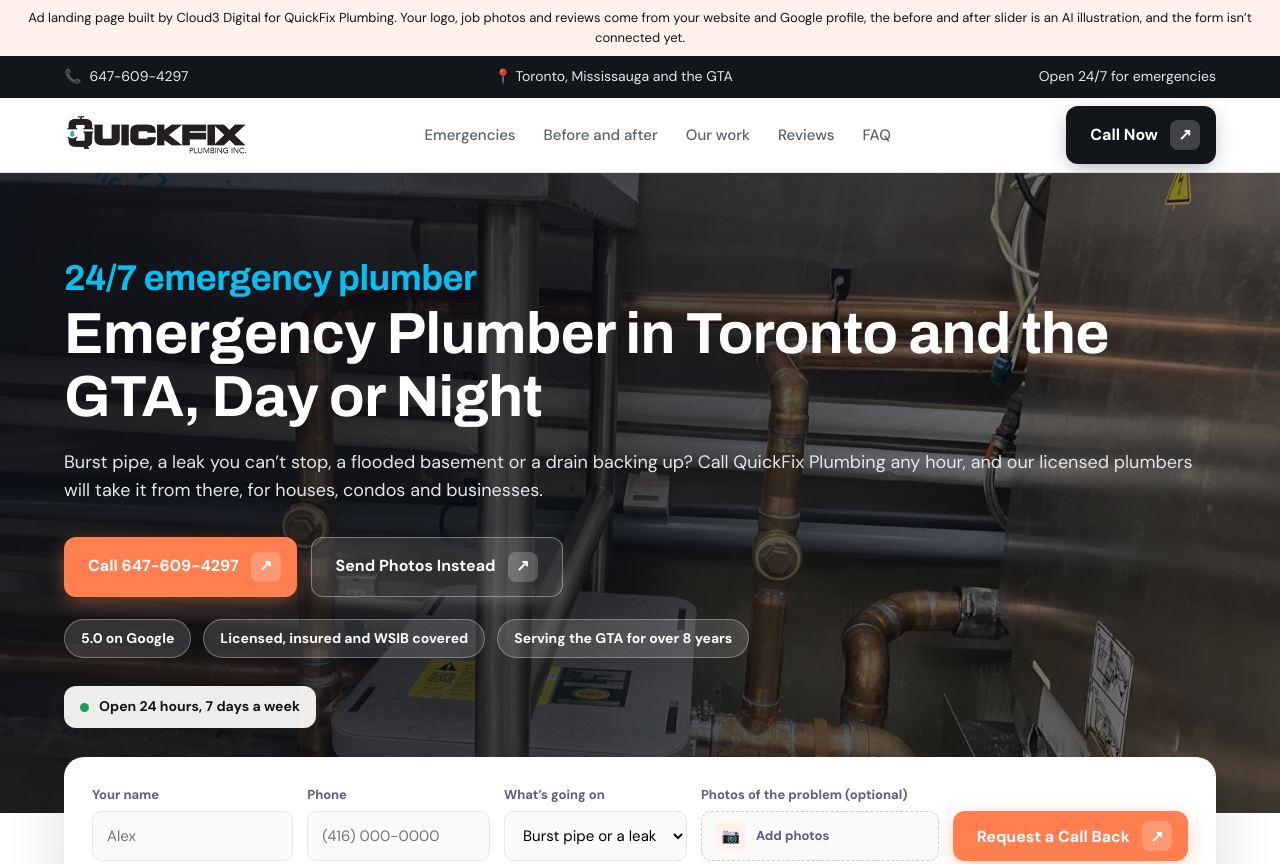
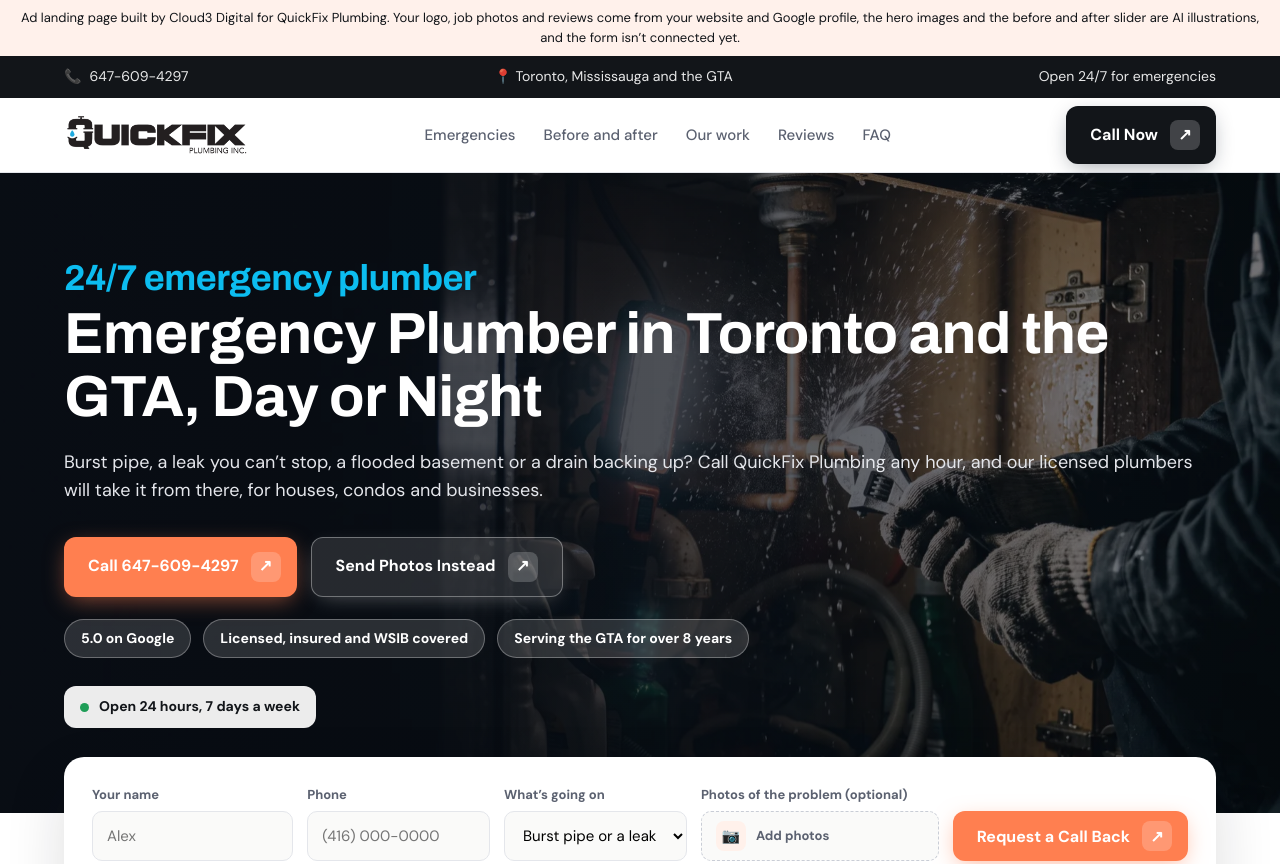
Before and after one commit to cloud3-demos/quickfix-emergency, a plain HTML site: page index.html in a window 1280 px wide. Shown: the top 864 px of the page. Drawn offline with nearby package versions, Linux system fonts and the light colour scheme.

Commit message:
AI hero slideshow

```diff
--- a/index.html
+++ b/index.html
@@ -208,7 +208,7 @@ footer .fine{border-top:1px solid #2C3039;margin-top:44px;padding-top:24px;font-
 </style>
 </head>
 <body>
-<div class="demo-bar">Ad landing page built by Cloud3 Digital for QuickFix Plumbing. Your logo, job photos and reviews come from your website and Google profile, the before and after slider is an AI illustration, and the form isn’t connected yet.</div>
+<div class="demo-bar">Ad landing page built by Cloud3 Digital for QuickFix Plumbing. Your logo, job photos and reviews come from your website and Google profile, the hero images and the before and after slider are AI illustrations, and the form isn’t connected yet.</div>
 <div class="top"><div class="wrap">
   <span>📞 <a href="tel:+16476094297">647-609-4297</a></span>
   <span class="hide-m">📍 Toronto, Mississauga and the GTA</span>
@@ -216,7 +216,7 @@ footer .fine{border-top:1px solid #2C3039;margin-top:44px;padding-top:24px;font-
 </div></div>
 <nav><div class="wrap"><a href="#" class="logo"><img src="img/logo.png" alt="QuickFix Plumbing" style="height:40px;width:auto"></a><div class="links"><a href="#services">Emergencies</a><a href="#results">Before and after</a><a href="#projects">Our work</a><a href="#reviews">Reviews</a><a href="#faq">FAQ</a></div><a href="tel:+16476094297" class="btn dark">Call Now <span class="arr">↗</span></a></div></nav>
 <header class="hero">
-  <img src="img/hero.webp" alt="New copper water lines and shut-off valves installed by QuickFix Plumbing in a commercial kitchen" style="object-position:50% 50%">
+  <img class="slide on" src="img/hero-ai-burst.webp" alt="AI-generated illustration of a plumber&#x27;s gloved hands tightening a wrench on a burst copper pipe spraying water under a kitchen sink at night" style="object-position:72% 45%"><img class="slide" src="img/hero-ai-sump.webp" alt="AI-generated illustration of a plumber in rubber boots lowering a new sump pump into a pit in a wet basement under a work lamp" style="object-position:76% 55%"><img class="slide" src="img/hero-ai-condo.webp" alt="AI-generated illustration of a plumber turning a red main shut-off valve on copper risers in a condo mechanical room" style="object-position:70% 50%">
   <div class="wrap">
     <h1><em>24/7 emergency plumber</em>Emergency Plumber in Toronto and the GTA, Day or Night</h1>
     <p>Burst pipe, a leak you can’t stop, a flooded basement or a drain backing up? Call QuickFix Plumbing any hour, and our licensed plumbers will take it from there, for houses, condos and businesses.</p>
```
Also changed, not shown: img/hero-ai-burst.webp (added), img/hero-ai-condo.webp (added), img/hero-ai-sump.webp (added).
